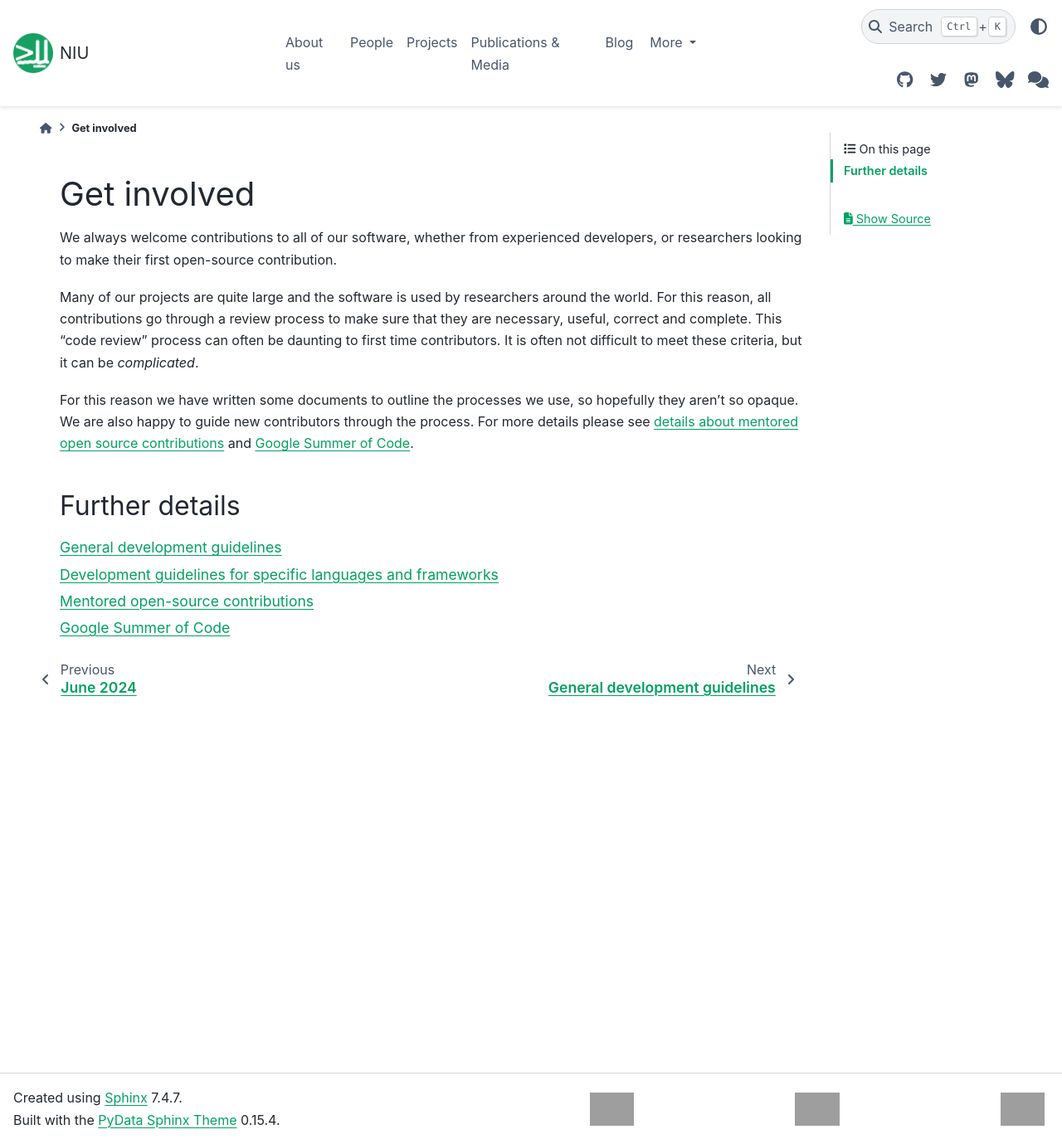
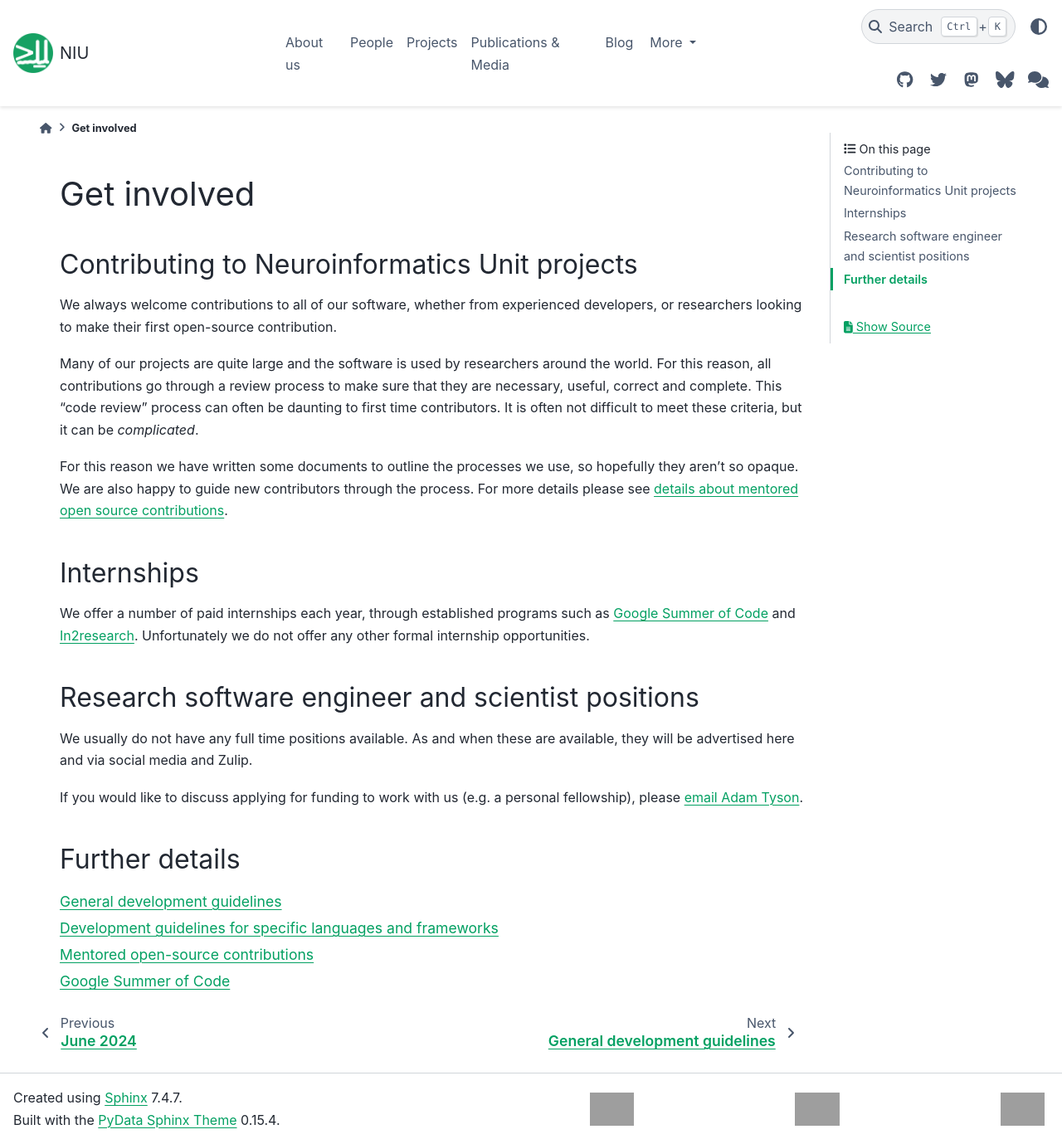
Before and after one commit to neuroinformatics-unit/neuroinformatics-unit.github.io, a Sphinx documentation site: the page built from docs/source/get-involved/index.md, in a window 1280 px wide and 1379 px high. Shown: the whole window at 83% size. Built offline with Sphinx 7.4.7 and the PyData theme 0.15.4, drawn with Linux system fonts in a browser that asks for light colours; nearby versions of some CDN libraries; grey boxes are pictures that could not be loaded.

Commit message:
Document internship & job availability

````diff
--- a/docs/source/get-involved/index.md
+++ b/docs/source/get-involved/index.md
@@ -1,4 +1,6 @@
 # Get involved
+
+## Contributing to Neuroinformatics Unit projects
 We always welcome contributions to all of our software, whether from experienced developers, or researchers looking
 to make their first open-source contribution.
 
@@ -9,7 +11,19 @@ but it can be _complicated_.
 
 For this reason we have written some documents to outline the processes we use, so hopefully they aren't so opaque.
 We are also happy to guide new contributors through the process. For more details please see
-[details about mentored open source contributions](mentoring) and [Google Summer of Code](gsoc/index).
+[details about mentored open source contributions](mentoring).
+
+## Internships
+We offer a number of paid internships each year, through established programs such as
+[Google Summer of Code](gsoc/index) and [In2research](https://in2scienceuk.org/our-programmes/in2research/).
+Unfortunately we do not offer any other formal internship opportunities.
+
+## Research software engineer and scientist positions
+We usually do not have any full time positions available. As and when these are available, they will be advertised here
+and via social media and Zulip.
+
+If you would like to discuss applying for funding to work with us (e.g. a personal fellowship),
+please <a href="mailto:adam.tyson@ucl.ac.uk ?subject=Fellowship">email Adam Tyson</a>.
 
 ## Further details
 ```{toctree}
````
